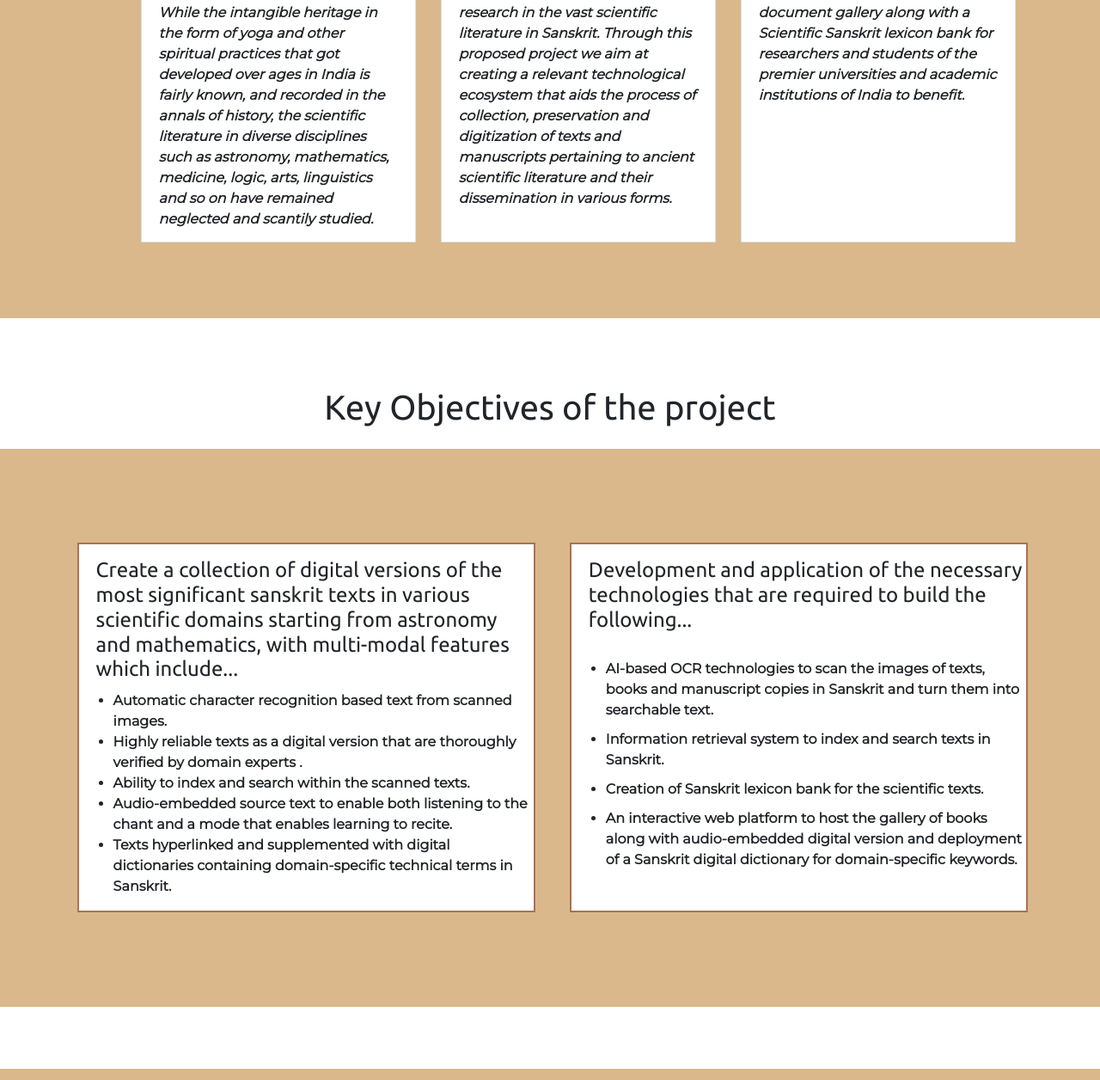
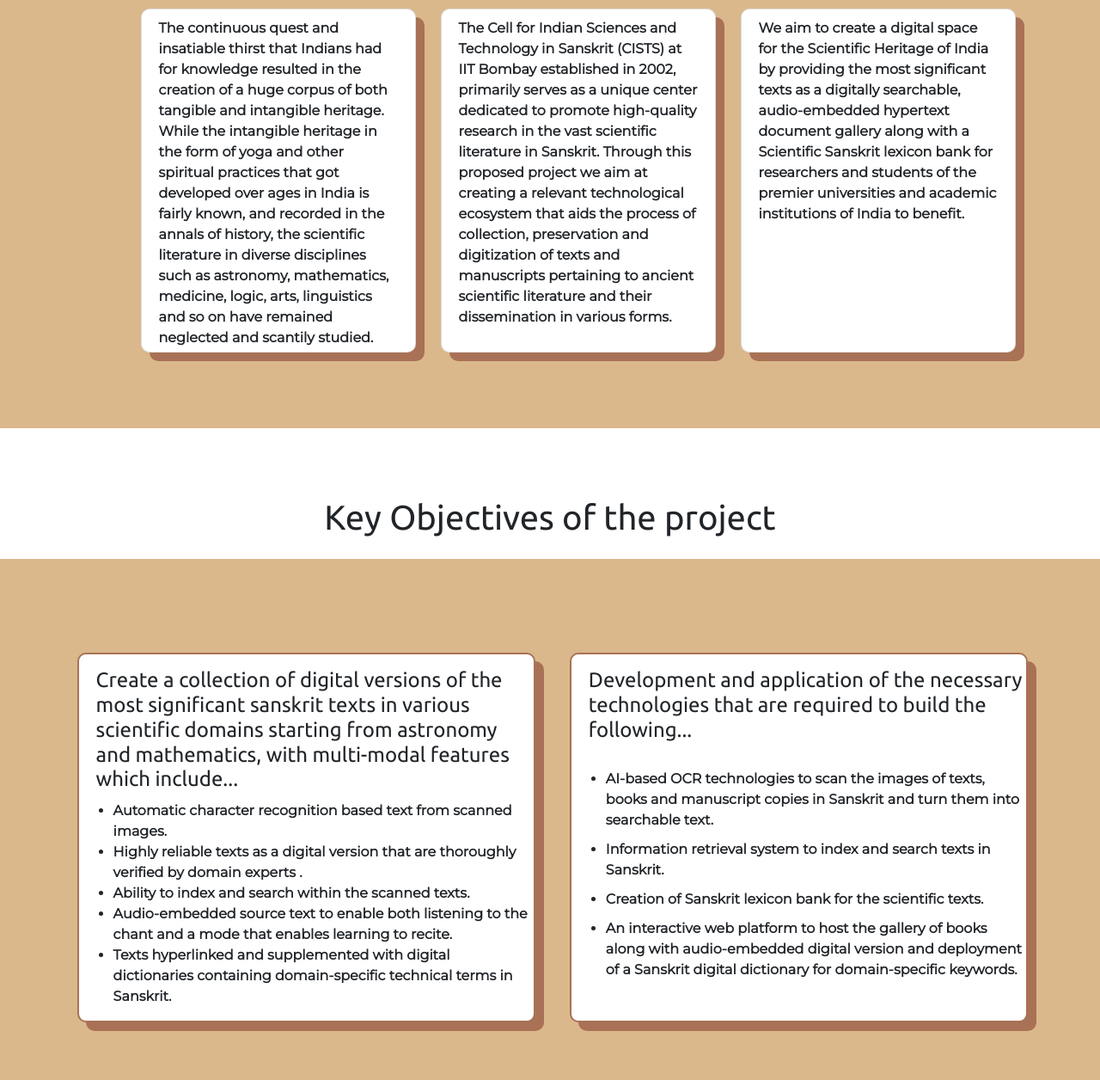
Before and after one commit to IITB-LEAP-OCR/Sanskrit_Gallery_Website, a plain HTML site: page index.html in a window 1280 px wide. Shown: the part 716-1972 px from the top of the page at 86% size. Drawn offline with nearby package versions, Linux system fonts and the light colour scheme.

Commit message:
blended the colors and added  the logo

```diff
--- a/index.html
+++ b/index.html
@@ -45,17 +45,17 @@
             <div class="container">
                 <!-- Nav Bar -->
                 <!-- navbar-white fixed-top navbar-custom sticky  -->
-                <nav class="navbar fixed-top navbar-custom sticky navbar-expand-lg " >
+                <nav class="navbar navbar-custom  navbar-expand-lg " >
 
                     <a class="navbar-item h" href="/">
                         <!-- <img class="lp-badge" src="#" alt="logo" style="width: 6rem; height: 6rem;"> -->
-                        <h1 class="h" style="color:  #BE8C63; text-decoration: none; cursor: none; margin-left: 3rem;">Sanskrit Gallery</h1>
+                        <h2 class="h" style="color:  #CDAB87; text-decoration: none; cursor: none; margin-left: -2rem;"><img src="images/S3.jpg" alt="" style="height: 80px; width:110px;">&nbsp sanskrit gallery</h2>
 
                     </a>
 
                     <button class="navbar-toggler" type="button" data-toggle="collapse" data-target="#navbarTogglerDemo02">
                   <span class="navbar-toggler-icon">
-                    <i class="fas fa-bars" style="color: #BE8C63; font-size:28px;"></i>
+                    <i class="fas fa-bars" style="color: #CDAB87; font-size:28px;"></i>
                   </span>
                 </button>
 
@@ -114,32 +114,32 @@
 
         <div class="container my-4">
             <div class="row d-flex justify-content-center" style="gap: 4rem;">
-                <div class="col col-lg-3 col-md-12 col-sm-12">
-                    <div class="card mx-auto" style="height: 25rem; width: 20rem;">
+                <div class="col col-lg-3 col-md-12 col-sm-12 " >
+                    <div class="card mx-auto" style="height: 25rem; width: 20rem;  border-radius: 10px; box-shadow: 10px 10px #A97155; ">
 
-                        <div class="card-body" style="padding-top: 0;">
+                        <div class="card-body" style="padding-top: 10px;">
 
-                            <p class="card-text " ><i><b>The continuous quest and insatiable thirst that Indians had for knowledge resulted in the creation of a huge corpus of both tangible and intangible heritage. While the intangible heritage in the form of yoga and other spiritual practices that got developed over ages in India is fairly known, and recorded in the annals of history, the scientific literature in diverse disciplines such as astronomy, mathematics, medicine, logic, arts, linguistics and so on have remained neglected and scantily studied. </b></i> </p>
+                            <p class="card-text " ><b>The continuous quest and insatiable thirst that Indians had for knowledge resulted in the creation of a huge corpus of both tangible and intangible heritage. While the intangible heritage in the form of yoga and other spiritual practices that got developed over ages in India is fairly known, and recorded in the annals of history, the scientific literature in diverse disciplines such as astronomy, mathematics, medicine, logic, arts, linguistics and so on have remained neglected and scantily studied. </b> </p>
 
                         </div>
                     </div>
                 </div>
                 <div class="col col-lg-3 col-md-12 col-sm-12">
-                    <div class="card mx-auto" style="height: 25rem; width: 20rem;">
+                    <div class="card mx-auto" style="height: 25rem; width: 20rem; border-radius: 10px; box-shadow: 10px 10px #A97155;">
 
-                        <div class="card-body" style="padding-top: 0;">
+                        <div class="card-body" style="padding-top: 10px;">
 
-                            <p class="card-text "><i><b>The Cell for Indian Sciences and Technology in Sanskrit (CISTS) at IIT Bombay established in 2002, primarily serves as a unique center dedicated to promote high-quality research in the vast scientific literature in Sanskrit. Through this proposed project we aim at creating a relevant technological ecosystem that aids the process of collection, preservation and digitization of texts and manuscripts pertaining to ancient scientific literature and their dissemination in various forms.</i></b> </p>
+                            <p class="card-text "><b>The Cell for Indian Sciences and Technology in Sanskrit (CISTS) at IIT Bombay established in 2002, primarily serves as a unique center dedicated to promote high-quality research in the vast scientific literature in Sanskrit. Through this proposed project we aim at creating a relevant technological ecosystem that aids the process of collection, preservation and digitization of texts and manuscripts pertaining to ancient scientific literature and their dissemination in various forms.</b> </p>
 
                         </div>
                     </div>
                 </div>
                 <div class="col col-lg-3 col-md-12 col-sm-12">
-                    <div class="card mx-auto" style="height: 25rem; width: 20rem;">
+                    <div class="card mx-auto" style="height: 25rem; width: 20rem; border-radius: 10px; box-shadow: 10px 10px #A97155;">
 
-                        <div class="card-body" style="padding-top: 0;">
+                        <div class="card-body" style="padding-top: 10px;">
 
-                            <p class="card-text "><i><b>We aim to create a digital space for the Scientific Heritage of India by providing the most significant texts as a digitally searchable, audio-embedded hypertext document gallery along with a Scientific Sanskrit lexicon bank for researchers and students of the premier universities and academic institutions of India to benefit.</i></b> </p>
+                            <p class="card-text "><b>We aim to create a digital space for the Scientific Heritage of India by providing the most significant texts as a digitally searchable, audio-embedded hypertext document gallery along with a Scientific Sanskrit lexicon bank for researchers and students of the premier universities and academic institutions of India to benefit.</b> </p>
 
                         </div>
                     </div>
@@ -169,7 +169,7 @@
 
    <div class="grand_parent">
        <div class="parent">
-           <div class="child c1" style="margin-left: -10%;">
+           <div class="child c1" style="margin-left: -10%; border-radius: 10px; box-shadow: 10px 10px #A97155">
             <p>
                 <h4 style="margin-left: 20px;">Create a collection of digital versions of the most significant sanskrit texts in various scientific domains starting from astronomy and mathematics, with multi-modal features which include...</h4>
                 <ul>
@@ -182,7 +182,7 @@
             </p>
            </div>
 
-        <div class="child c2">
+        <div class="child c2" style=" border-radius: 10px; box-shadow: 10px 10px #A97155">
 <p>
     <h4 style="margin-left: 20px;">Development and application of the necessary technologies that are required to build the following...</h4>
     <ul>
@@ -205,7 +205,7 @@
     <!-- Section 4 -->
 
     <!-- The Media start -->
-    <div class="blog-section p-tb" id="our-team">
+    <div class="blog-section p-tb" id="our-team" style="background-color: #CDAB87;">
         <div class="container">
             <div class="sec-title text-center">
                 <h3>Our Team</h3>
@@ -237,7 +237,7 @@
 
     </section>
 
-    <footer class="py-2 border-top" style="background: #DAB88B ;color: black;">
+    <footer class="py-2 border-top" style="background: #CDAB87 ;color: black;">
         <div class="container">
             <div class="d-flex flex-wrap justify-content-between align-items-center">
                 <p class="mb-0 text-muted">&copy; 2022 OCR Application. All rights reserved.</p>
```
